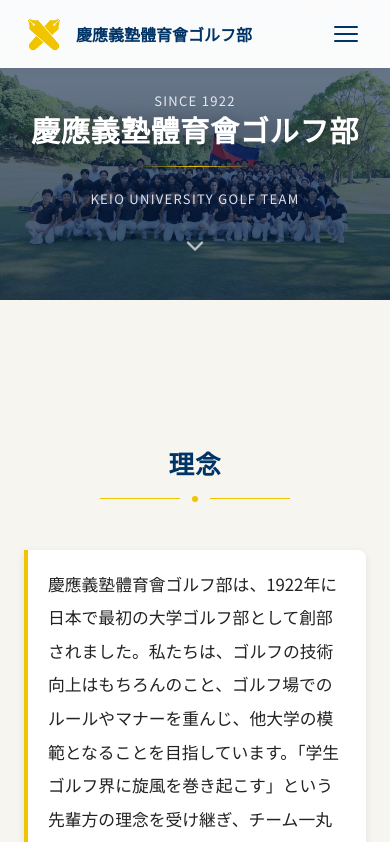
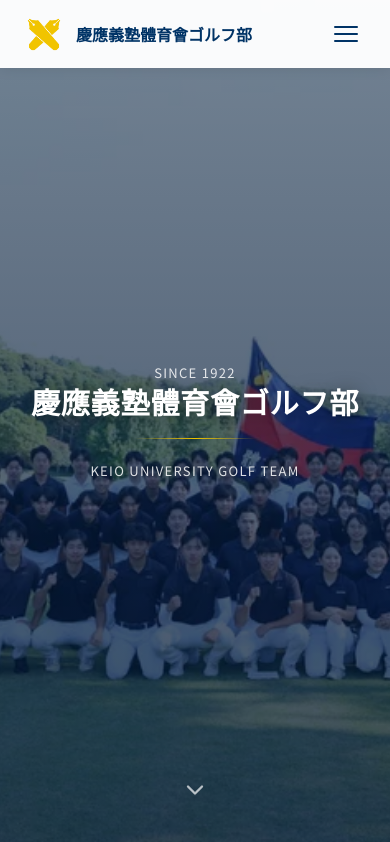
Before and after one commit to takesta/takesta.github.io, a React (Vite) app: page / in a window 390 px wide. Shown: the top 842 px of the page. Built offline with nearby package versions, Linux system fonts and the light colour scheme.

Commit message:
revert: hero height を 100svh/min-height:500px に戻し、480px ブロックを削除
https://claude.ai/code/session_01DoVHwNuTLAF34rNipqoQNr

```diff
--- a/src/styles/responsive.css
+++ b/src/styles/responsive.css
@@ -36,8 +36,8 @@
   }
 
   .hero {
-    height: min(100svh, 75vw);
-    min-height: 400px;
+    height: 100svh;
+    min-height: 500px;
   }
 
   .hero-text h2 {
@@ -94,10 +94,3 @@
     max-width: 320px;
   }
 }
-
-@media (max-width: 480px) {
-  .hero {
-    height: max(70vw, 300px);
-    min-height: unset;
-  }
-}
```
